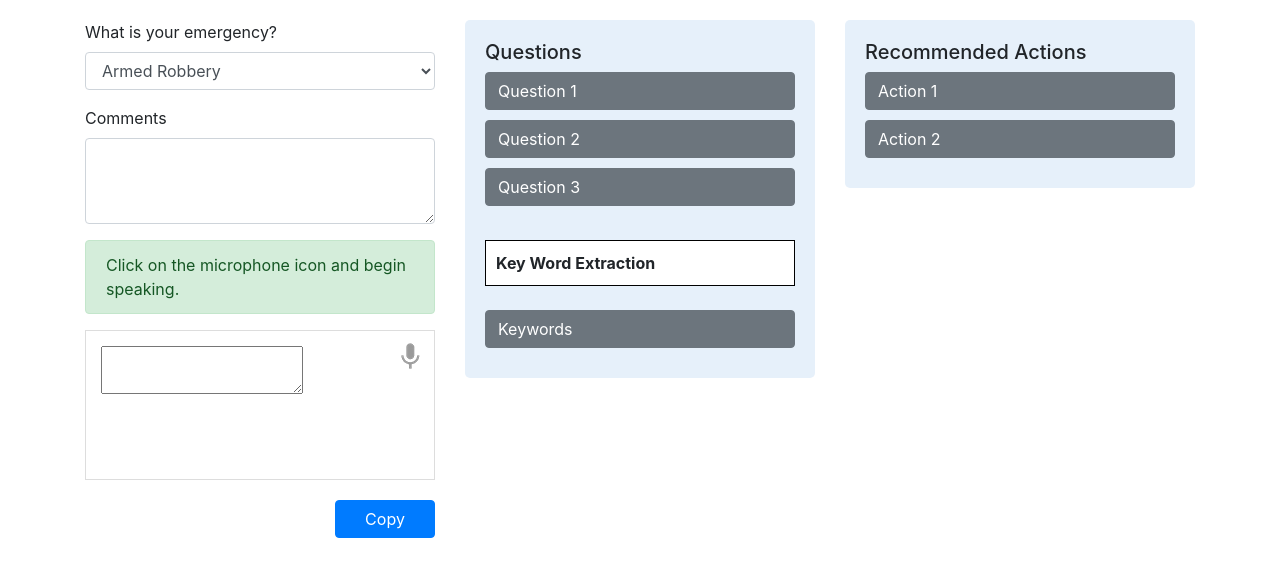
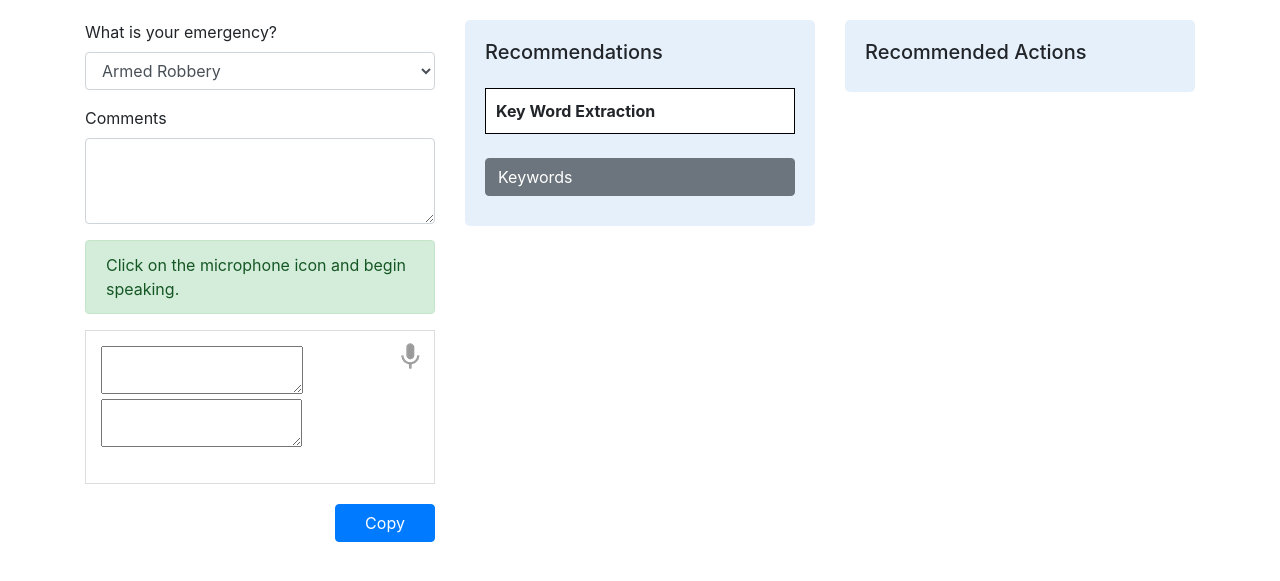
Before and after one commit to JuanNavarro-DD/WAPFHackathon-DataDucks, a Flask app: page / in a window 1280 px wide. Shown: the top 581 px of the page. Run offline with Flask 3, Linux system fonts and the light colour scheme; some libraries are stand-ins or nearby versions.

Commit message:
updated front end

```diff
--- a/frontend/app.py
+++ b/frontend/app.py
@@ -5,19 +5,19 @@ app = Flask(__name__)
 
 @app.route('/')
 def index():
-    return render_template('main.html')
+    fintran = "Key Word Extraction"
+    return render_template('index.html',fintran=fintran)
 
 @app.route('/keyword',methods=('GET','POST'))
 def keyword():
     if request.method=='POST':
         fintran = str(request.form.get("final_span"))
         print(fintran)
-        headers = {"content-type":"application/json","accept":"application/json" }
-        r= requests.post('http://127.0.0.1:8000/extract',json={"transcript":fintran},headers=headers)
-        app.logger.info(r.text)
-        return r.text
-
-
+        # headers = {"content-type":"application/json","accept":"application/json" }
+        # r= requests.post('http://127.0.0.1:8000/extract',json={"transcript":fintran},headers=headers)
+        # app.logger.info(r.text)
+        # return r.text
+        return render_template("index.html", fintran=fintran)
 
 if __name__ == '__main__':
     app.run(debug=True)
--- a/frontend/templates/main.html
+++ b/frontend/templates/index.html
@@ -62,11 +62,9 @@
                             <img id="start_img" src="{{url_for('static', filename='images/mic.gif')}}" alt="Start"></button>
                         </div>
                         <div id="results">
-                            <form action="/keyword" method="post">
-                          <!-- <span id="final_span" name="final_span" class="final"></span> -->
+                        <form action="/keyword" method="post">
                           <textarea id="final_span" name="final_span" class="final"></textarea>
-
-                          <span id="interim_span" class="interim"></span>
+                          <textarea id="interim_span" name="interim_span" class="interim"></textarea>
                           <p>
                         </div>
                         <div>
@@ -87,12 +85,10 @@
 
             <div class="col-md-4">
                 <div class="questions">
-                    <h5>Questions</h5>
-                    <button class="btn btn-secondary">Question 1</button>
-                    <button class="btn btn-secondary">Question 2</button>
-                    <button class="btn btn-secondary">Question 3</button>
+                    <h5>Recommendations</h5>
+
                     <div class="keyword-extraction mt-4">
-                        <strong>Key Word Extraction</strong>
+                        <strong>{{fintran}}</strong>
                         <!-- Add keyword extraction content here -->
                     </div> <br>
 
@@ -105,8 +101,7 @@
             <div class="col-md-4">
                 <div class="actions">
                     <h5>Recommended Actions</h5>
-                    <button class="btn btn-secondary">Action 1</button>
-                    <button class="btn btn-secondary">Action 2</button>
+
                 </div>
             </div>
         </div>
```
